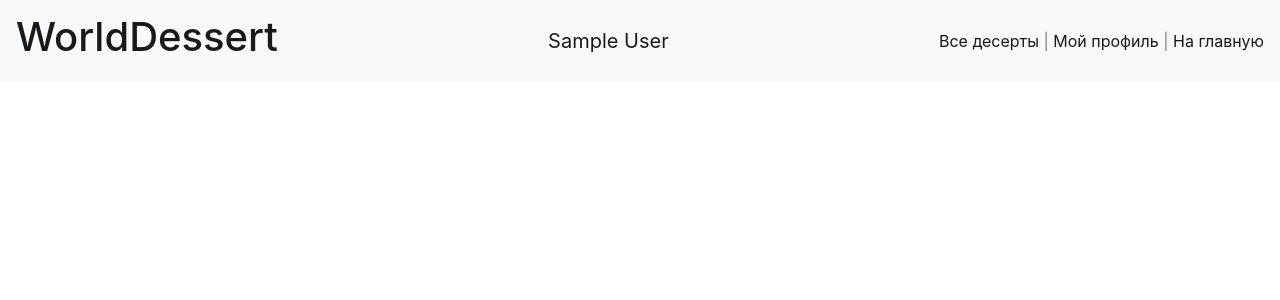
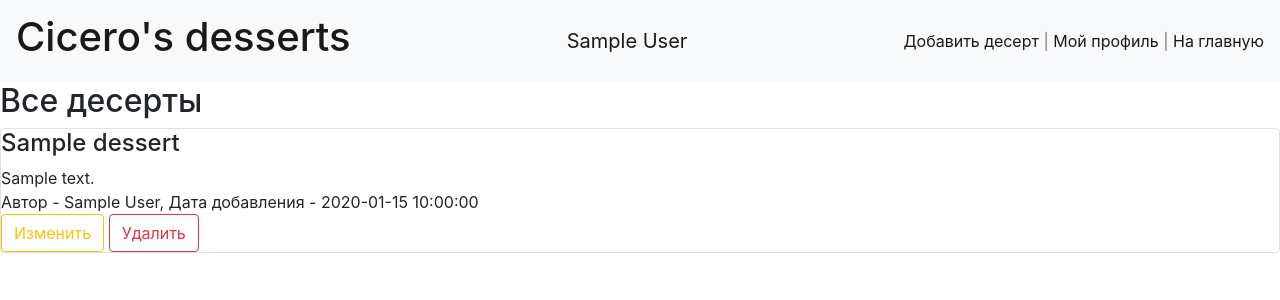
Before and after one commit to Luganskaya-Svetlana/PyWeb-project, a Flask app: page / in a window 1280 px wide. Shown: the top 300 px of the page. Run offline with Flask 2, Linux system fonts and the light colour scheme; the first user in the database is signed in; tables that the repository leaves empty hold one stand-in row (Sample ...); some libraries are stand-ins or nearby versions.

Commit message:
Главная страница, кнопка 'добавить десерт' и новое название сайта))

```diff
--- a/main.py
+++ b/main.py
@@ -63,8 +63,9 @@ def logout():
 
 @app.route("/")
 def default_page():
-    # return redirect("/download_photo")
-    return render_template("base.html", title="WorldDessert", current_user=current_user)
+    db_sess = db_session.create_session()
+    desserts = db_sess.query(Dessert)
+    return render_template("index.html", current_user=current_user, desserts=desserts)
 
 
 @app.route("/register", methods=["GET", "POST"])
--- a/templates/base.html
+++ b/templates/base.html
@@ -18,7 +18,7 @@
     <body>
         <header>
             <nav class="navbar navbar-light bg-light">
-                <a class="navbar-brand" href="#"><h1>WorldDessert</h1></a>
+                <a class="navbar-brand" href="#"><h1>Cicero's desserts</h1></a>
                 {% if current_user.is_authenticated %}
                     <a class="navbar-brand" href="/logout">{{ current_user.name }}</a>
                 {% else %}
@@ -29,7 +29,7 @@
                 {% endif %}
                 <span class="navbar-text">
                     {% if current_user.is_authenticated %}
-                        <a href="/desserts">Все десерты</a> |
+                        <a href="/desserts">Добавить десерт</a> |
                         <a href="/profile">Мой профиль</a> |
                     {% endif %}
                     <a href="/">На главную</a>
--- /dev/null
+++ b/templates/index.html
@@ -0,0 +1,22 @@
+{% extends "base.html" %}
+
+{% block content %}
+<h2>Все десерты</h2>
+    {% for item in desserts %}
+        <div class="col-md6 border rounded">
+            <h4>{{ item.title }}</h4>
+            <div>
+                {{ item.content }}
+            </div>
+            <div>
+                Автор - {{ item.user.name }}, Дата добавления - {{ item.created_date }}
+            </div>
+            {% if current_user.is_authenticated and current_user == item.user %}
+                <div>
+                    <a href="/edit_dessert/{{ item.id }}" class="btn btn-outline-warning">Изменить</a>
+                    <a href="/delete_dessert/{{ item.id }}" class="btn btn-outline-danger">Удалить</a>
+                </div>
+            {% endif %}
+        </div>
+    {% endfor %}
+{% endblock %}
```
